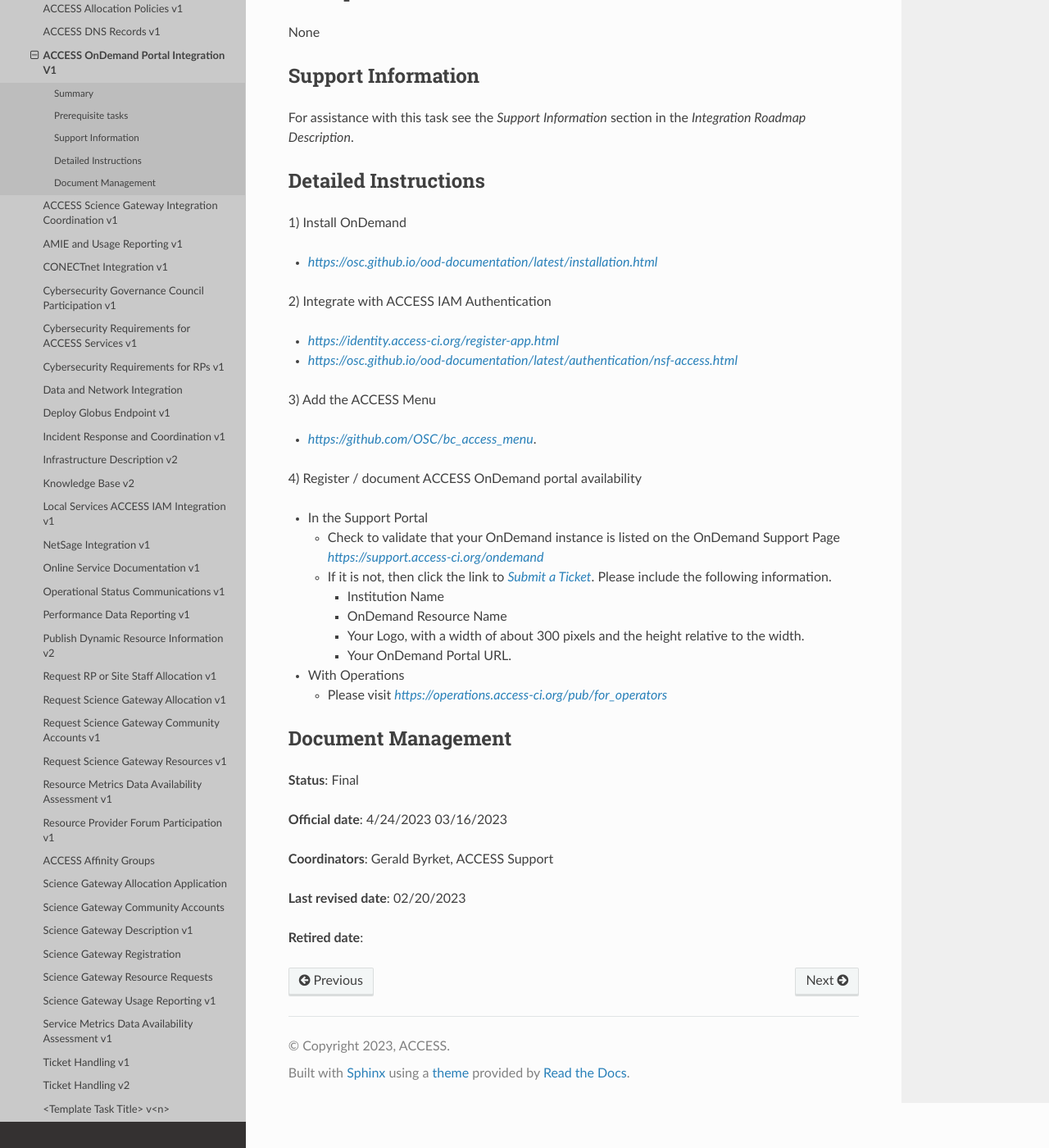
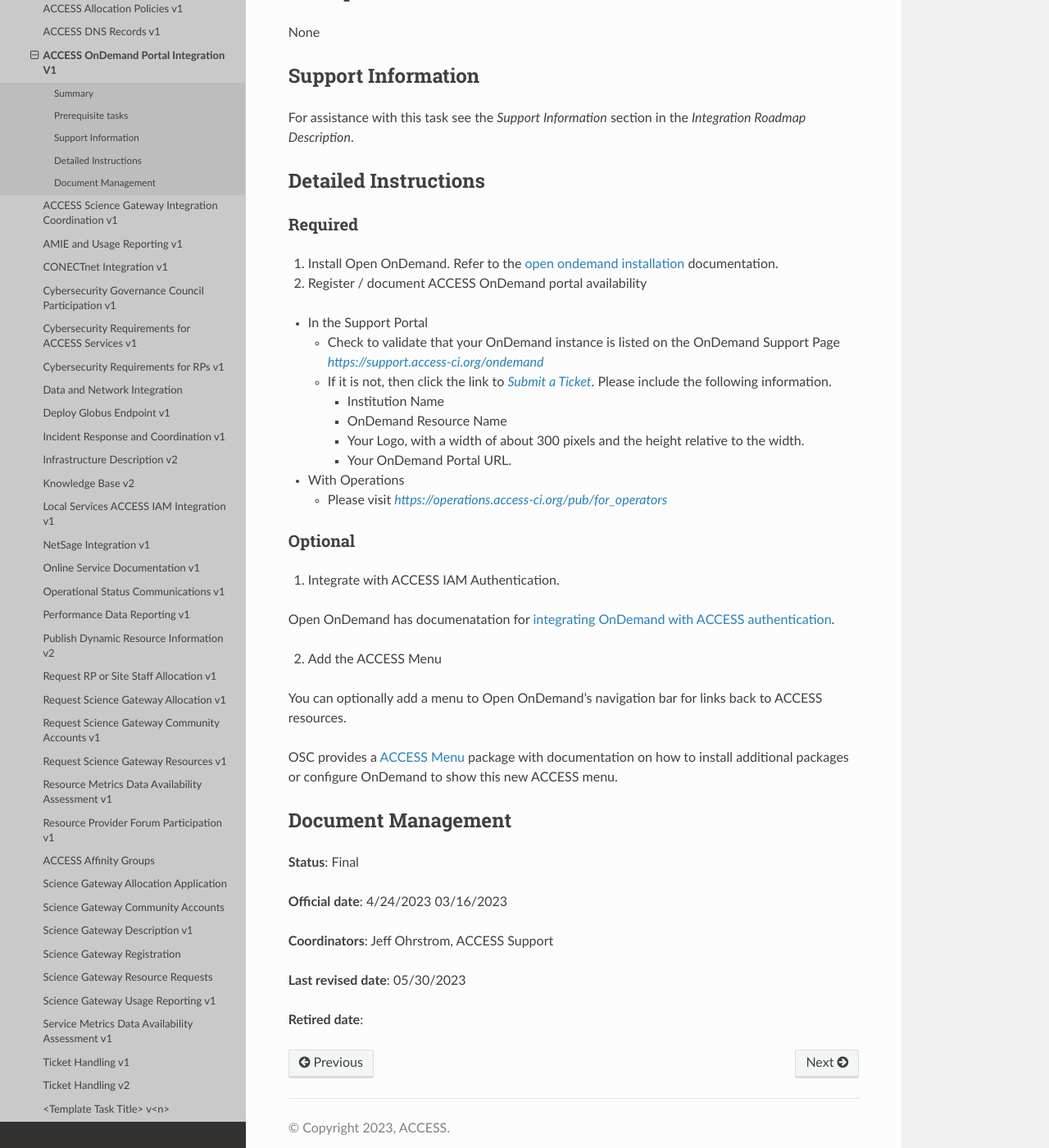
Before and after one commit to esiegmann/Integration_Roadmaps, a Sphinx documentation site: the page built from docs/source/tasks/ACCESS_OnDemand_Portal_Integration_v1.md, in a window 1280 px wide and 1400 px high, scrolled down 508 px. Shown: the whole window at 82% size. Built offline with Sphinx 7.4.7 and the Read the Docs theme 2.0.0, drawn with Linux system fonts in a browser that asks for light colours.

Commit message:
differentiate between OnDemand's required and optional steps. (#45)

```diff
--- a/docs/source/tasks/ACCESS_OnDemand_Portal_Integration_v1.md
+++ b/docs/source/tasks/ACCESS_OnDemand_Portal_Integration_v1.md
@@ -21,21 +21,12 @@
 
 ## Detailed Instructions
 
-1\) Install OnDemand
+### Required
 
-- [*https://osc.github.io/ood-documentation/latest/installation.html*](https://osc.github.io/ood-documentation/latest/installation.html)
+1. Install Open OnDemand. Refer to the
+  [open ondemand installation](https://osc.github.io/ood-documentation/latest/installation.html) documentation.
 
-2\) Integrate with ACCESS IAM Authentication
-
-- [*https://identity.access-ci.org/register-app.html*](https://identity.access-ci.org/register-app.html)
-
-- [*https://osc.github.io/ood-documentation/latest/authentication/nsf-access.html*](https://osc.github.io/ood-documentation/latest/authentication/nsf-access.html)
-
-3\) Add the ACCESS Menu
-
-- [*https://github.com/OSC/bc_access_menu*](https://github.com/OSC/bc_access_menu).
-
-4\) Register / document ACCESS OnDemand portal availability
+2. Register / document ACCESS OnDemand portal availability
 
 - In the Support Portal
 
@@ -55,14 +46,28 @@
 
   - Please visit [*https://operations.access-ci.org/pub/for_operators*](https://operations.access-ci.org/pub/for_operators)
 
+### Optional
+
+1. Integrate with ACCESS IAM Authentication.
+
+Open OnDemand has documenatation for [integrating OnDemand with ACCESS authentication](https://osc.github.io/ood-documentation/latest/authentication/nsf-access.html).
+
+2. Add the ACCESS Menu
+
+You can optionally add a menu to Open OnDemand's navigation bar for links back to
+ACCESS resources.
+
+OSC provides a [ACCESS Menu](https://github.com/OSC/bc_access_menu) package with documentation
+on how to install additional packages or configure OnDemand to show this new ACCESS menu.
+
 ## Document Management
 
 **Status**: Final
 
 **Official date**: 4/24/2023 03/16/2023
 
-**Coordinators**: Gerald Byrket, ACCESS Support
+**Coordinators**: Jeff Ohrstrom, ACCESS Support
 
-**Last revised date**: 02/20/2023
+**Last revised date**: 05/30/2023
 
 **Retired date**:
```
